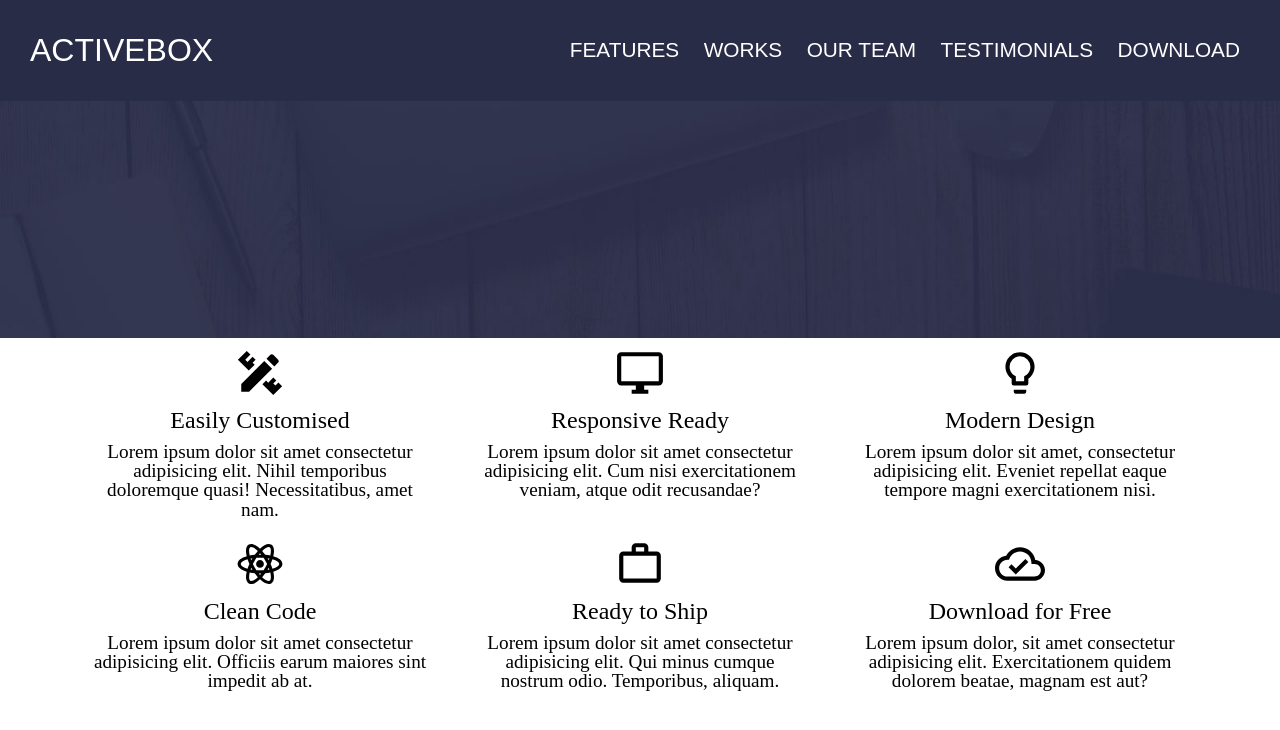
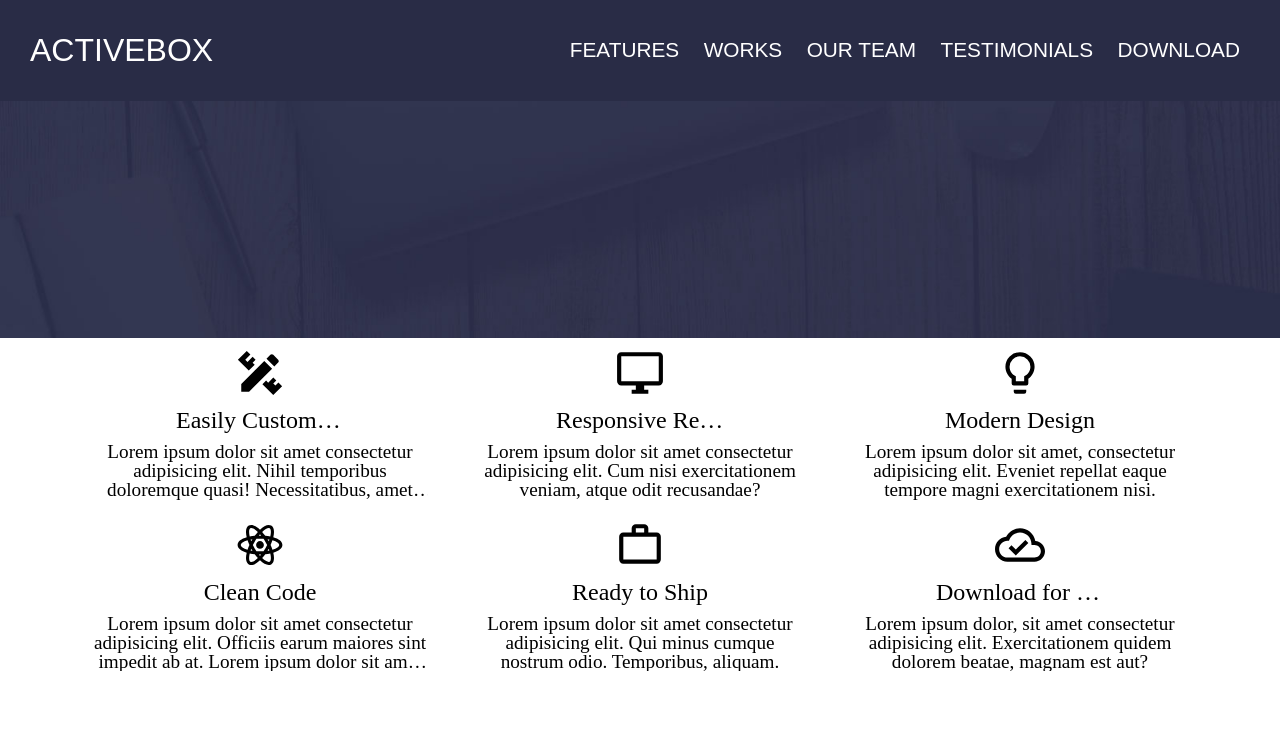
Before and after one commit to Simkav/fe_adaptive_columns, a plain HTML site: page index.html in a window 1280 px wide. Drawn offline with Linux system fonts and the light colour scheme.

Commit message:
Some change Refactor html, add overflow for text, add size for imgs.

```diff
--- a/assets/css/style.css
+++ b/assets/css/style.css
@@ -42,15 +42,25 @@
   background-size: 100%;
   object-fit: cover;
 }
-h5 {
+.feature-header {
+  white-space: nowrap;
+  text-overflow: ellipsis;
+  overflow: hidden;
   padding: 10px 0px;
   font-size: 1.5em;
 }
-p {
+.feature-main {
   font-size: 1.2em;
+  overflow: hidden;
+  display: -webkit-box;
+  -webkit-line-clamp: 3;
+  -webkit-box-orient: vertical;
 }
-img {
+.icon {
   width: 50px;
+  height: 50px;
+  object-fit: cover;
+  object-position: center;
 }
 .feature-content {
   display: flex;
@@ -58,6 +68,9 @@ img {
   padding: 10px;
   text-align: center;
   align-items: center;
+}
+.head-wrap {
+  max-width: 50%;
 }
 @media screen and (max-width: 768px) {
   .logo {
@@ -74,7 +87,7 @@ img {
   .header {
     padding: 5px;
   }
-  .banner{
+  .banner {
     margin-top: 62px;
   }
 }
--- a/index.html
+++ b/index.html
@@ -28,9 +28,11 @@
           <div class="row">
             <div class="col-md-6 col-sm-12 col-xl-4">
               <div class="feature-content">
-                <img src="./assets/icons/pencil-ruler.svg" alt="pencil-ruler" />
-                <h5>Easily Customised</h5>
-                <p>
+                <img class="icon" src="./assets/icons/pencil-ruler.svg" alt="pencil-ruler" />
+                <div class="head-wrap">
+                  <h5 class="feature-header">Easily Customised</h5>
+                </div>
+                <p class="feature-main">
                   Lorem ipsum dolor sit amet consectetur adipisicing elit. Nihil
                   temporibus doloremque quasi! Necessitatibus, amet nam.
                 </p>
@@ -38,9 +40,11 @@
             </div>
             <div class="col-md-6 col-sm-12 col-xl-4">
               <div class="feature-content">
-                <img src="./assets/icons/monitor.svg" alt="monitor" />
-                <h5>Responsive Ready</h5>
-                <p>
+                <img class="icon" src="./assets/icons/monitor.svg" alt="monitor" />
+                <div class="head-wrap">
+                  <h5 class="feature-header">Responsive Ready</h5>
+                </div>
+                <p class="feature-main">
                   Lorem ipsum dolor sit amet consectetur adipisicing elit. Cum
                   nisi exercitationem veniam, atque odit recusandae?
                 </p>
@@ -48,12 +52,14 @@
             </div>
             <div class="col-md-6 col-sm-12 col-xl-4">
               <div class="feature-content">
-                <img
+                <img class="icon"
                   src="./assets/icons/lightbulb-outline.svg"
                   alt="lightbulb"
                 />
-                <h5>Modern Design</h5>
-                <p>
+                <div class="head-wrap">
+                  <h5 class="feature-header">Modern Design</h5>
+                </div>
+                <p class="feature-main">
                   Lorem ipsum dolor sit amet, consectetur adipisicing elit.
                   Eveniet repellat eaque tempore magni exercitationem nisi.
                 </p>
@@ -61,22 +67,65 @@
             </div>
             <div class="col-md-6 col-sm-12 col-xl-4">
               <div class="feature-content">
-                <img src="./assets/icons/react.svg" alt="react" />
-                <h5>Clean Code</h5>
-                <p>
+                <img class="icon" src="./assets/icons/react.svg" alt="react" />
+                <div class="head-wrap">
+                  <h5 class="feature-header">Clean Code</h5>
+                </div>
+                <p class="feature-main">
                   Lorem ipsum dolor sit amet consectetur adipisicing elit.
-                  Officiis earum maiores sint impedit ab at.
+                  Officiis earum maiores sint impedit ab at. Lorem ipsum dolor
+                  sit amet consectetur adipisicing elit. Dignissimos odio quidem
+                  quas, aspernatur modi harum consequuntur dolor animi labore
+                  deleniti dicta voluptatum numquam ipsa rerum eos nihil,
+                  quibusdam magnam fuga vitae iure expedita optio. Repellat
+                  assumenda eos maiores nemo nostrum doloribus dolore quasi
+                  exercitationem odio, beatae ullam! Officiis quaerat quibusdam
+                  architecto amet praesentium? Et, facere est autem voluptate
+                  eos officia optio, ipsa commodi reprehenderit distinctio
+                  laborum recusandae, vitae mollitia ratione atque beatae
+                  molestiae culpa nam dolores quidem! Ea molestiae sequi soluta
+                  et ex, eius perferendis blanditiis quo, neque, ipsa unde ab
+                  magnam. Dicta, aliquam quibusdam nostrum repellat quo quisquam
+                  repudiandae inventore ullam delectus aut, harum eveniet
+                  aliquid reiciendis debitis ab dolore explicabo recusandae
+                  officiis? Quam nesciunt animi accusantium iste placeat nobis
+                  repellat temporibus ex dolorem, laudantium ab unde. Fugit
+                  perspiciatis tempora corporis repellat, fugiat, dolores
+                  consequuntur, iusto id exercitationem repellendus minima
+                  mollitia ducimus nisi? Quos a assumenda sunt sed voluptatum
+                  qui repellendus dolorem earum nisi similique suscipit illo
+                  accusamus pariatur nesciunt eos eaque mollitia natus excepturi
+                  tenetur voluptatibus at, consequuntur illum quaerat unde!
+                  Officiis, non et. Facilis a temporibus odio quis perferendis
+                  placeat. Ea, pariatur similique nihil earum, ut eligendi iusto
+                  illo rerum consectetur amet omnis facilis est quis distinctio
+                  quod, voluptates quaerat qui ullam. Dolore ea consequuntur
+                  velit fuga. Commodi mollitia cum aspernatur fugiat accusamus
+                  reprehenderit eum nam aliquid incidunt, deserunt similique
+                  vitae maiores aut, enim consectetur, quaerat quod dolore illo
+                  unde! Voluptatem excepturi dolorem veniam consectetur, cum
+                  fuga eos expedita quisquam est. Tempore praesentium
+                  repudiandae recusandae laboriosam. Dolorem quasi voluptatibus
+                  maxime fugit nobis velit veritatis quam illum culpa ullam
+                  distinctio molestias, consequatur laudantium recusandae
+                  facilis debitis aut provident nisi corporis consectetur.
+                  Eaque, vitae cupiditate provident quasi facilis impedit
+                  voluptas illo debitis quo sint quia quaerat iure non optio
+                  asperiores esse accusantium consequuntur delectus dolorem.
+                  Nobis provident consectetur omnis!
                 </p>
               </div>
             </div>
             <div class="col-md-6 col-sm-12 col-xl-4">
               <div class="feature-content">
-                <img
+                <img class="icon"
                   src="./assets/icons/briefcase-outline.svg"
                   alt="briefcase"
                 />
-                <h5>Ready to Ship</h5>
-                <p>
+                <div class="head-wrap">
+                  <h5 class="feature-header">Ready to Ship</h5>
+                </div>
+                <p class="feature-main">
                   Lorem ipsum dolor sit amet consectetur adipisicing elit. Qui
                   minus cumque nostrum odio. Temporibus, aliquam.
                 </p>
@@ -84,12 +133,14 @@
             </div>
             <div class="col-md-6 col-sm-12 col-xl-4">
               <div class="feature-content">
-                <img
+                <img class="icon"
                   src="./assets/icons/cloud-check-outline.svg"
                   alt="cloud-check"
                 />
-                <h5>Download for Free</h5>
-                <p>
+                <div class="head-wrap">
+                  <h5 class="feature-header">Download for Free</h5>
+                </div>
+                <p class="feature-main">
                   Lorem ipsum dolor, sit amet consectetur adipisicing elit.
                   Exercitationem quidem dolorem beatae, magnam est aut?
                 </p>
```
